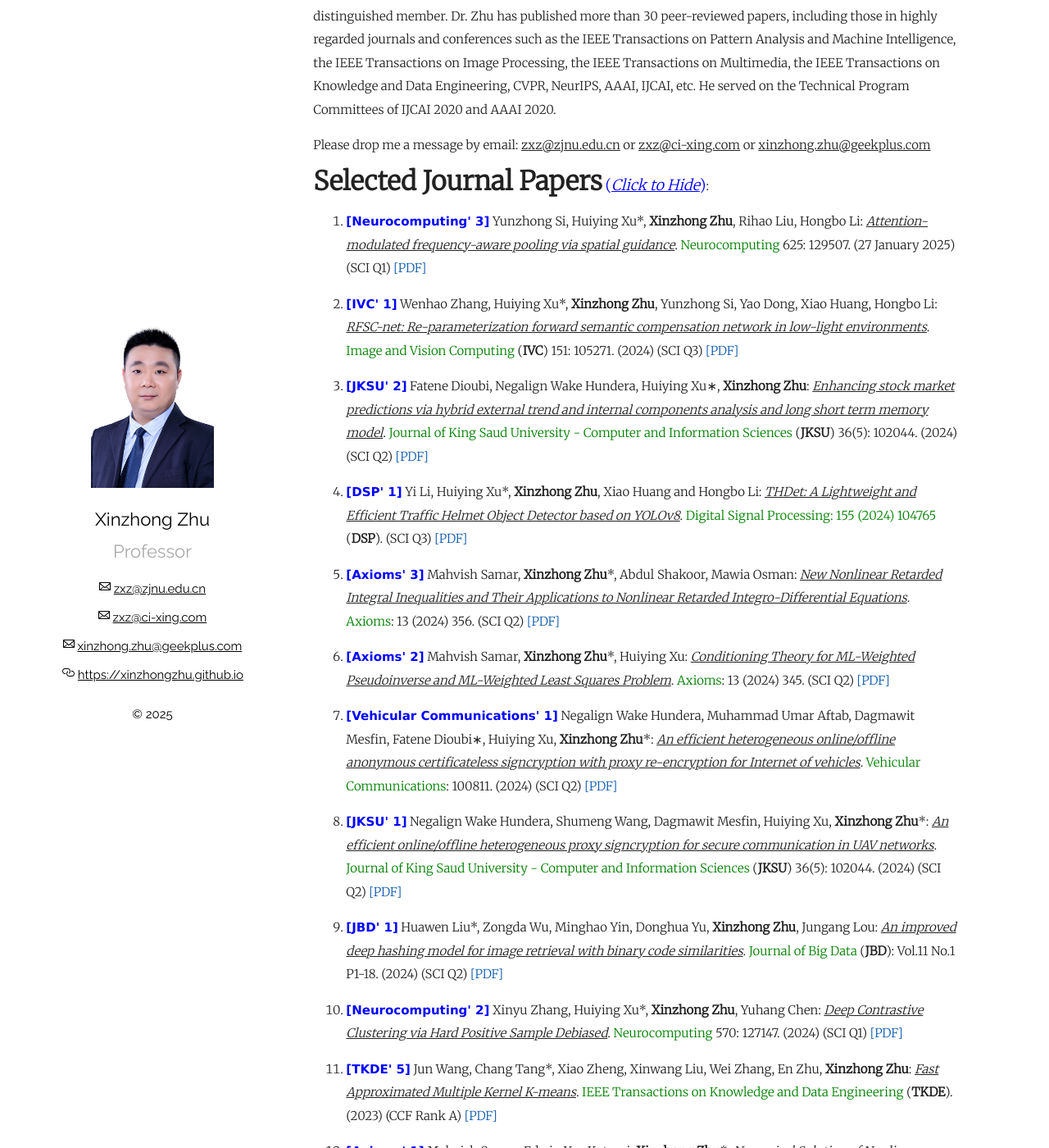
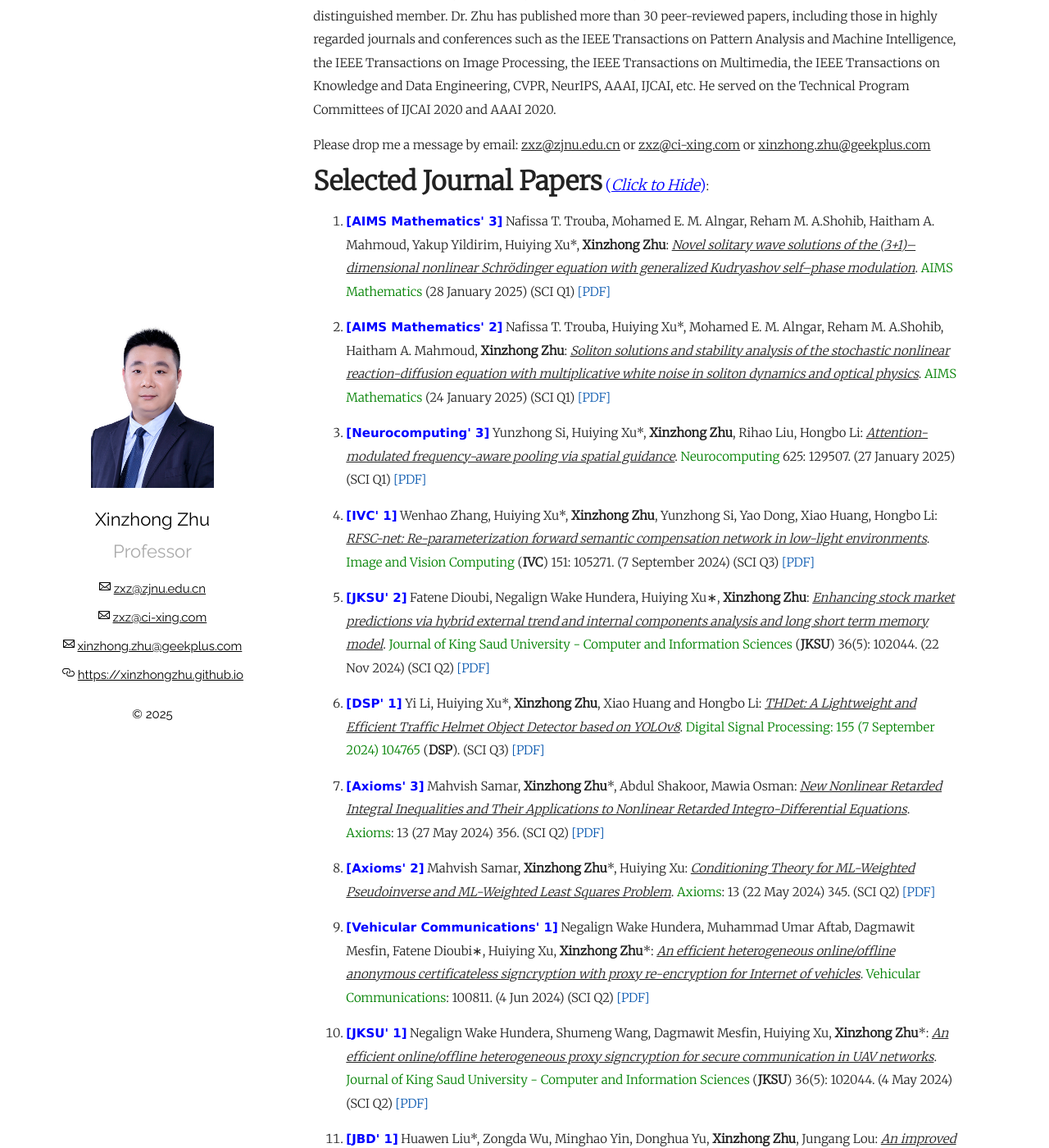
Before and after one commit to xinzhongzhu/xinzhongzhu.github.io, a Jekyll site: the page built from index.md, in a window 1280 px wide and 1400 px high, scrolled down 347 px. Shown: the whole window at 82% size. Built offline with Jekyll 4.4.1, drawn with Linux system fonts in a browser that asks for light colours; some of the changed text lies outside the part shown.

Commit message:
Update index.md

```diff
--- a/index.md
+++ b/index.md
@@ -16,40 +16,45 @@ Please drop me a message by email: <u>zxz@zjnu.edu.cn</u> or <u>zxz@ci-xing.com<
   <p>
   <ol>
 
+ <p style="margin-top: 8px;"><li><font face="verdana" color="blue"><b>[AIMS Mathematics' 3]</b></font> Nafissa T. Trouba, Mohamed E. M. Alngar, Reham M. A.Shohib, Haitham A. Mahmoud, Yakup Yildirim, Huiying Xu*, <b>Xinzhong Zhu</b>: <i><u>Novel solitary wave solutions of the (3+1)–dimensional nonlinear Schrödinger equation with generalized Kudryashov self–phase modulation</u></i>. <font color="green">AIMS Mathematics</font>  (28 January 2025) (SCI Q1) <a href = "https://xinzhongzhu.github.io/document/10.3934_math.2025202.pdf">[PDF]</a></li></p>
+
+ <p style="margin-top: 8px;"><li><font face="verdana" color="blue"><b>[AIMS Mathematics' 2]</b></font> Nafissa T. Trouba, Huiying Xu*, Mohamed E. M. Alngar, Reham M. A.Shohib, Haitham A. Mahmoud, <b>Xinzhong Zhu</b>: <i><u>Soliton solutions and stability analysis of the stochastic nonlinear reaction-diffusion equation with multiplicative white noise in soliton dynamics and optical physics</u></i>. <font color="green">AIMS Mathematics</font>  (24 January 2025) (SCI Q1) <a href = "https://xinzhongzhu.github.io/document/10.3934_math.2025086.pdf">[PDF]</a></li></p>
+
+
  <p style="margin-top: 8px;"><li><font face="verdana" color="blue"><b>[Neurocomputing' 3]</b></font> Yunzhong Si, Huiying Xu*, <b>Xinzhong Zhu</b>, Rihao Liu, Hongbo Li: <i><u>Attention-modulated frequency-aware pooling via spatial guidance</u></i>. <font color="green">Neurocomputing</font> 625: 129507. (27 January 2025) (SCI Q1) <a href = "https://xinzhongzhu.github.io/document/Attention-modulated frequency-aware pooling via spatial guidance.pdf">[PDF]</a></li></p>
 
- <p style="margin-top: 8px;"><li><font face="verdana" color="blue"><b>[IVC' 1]</b></font> Wenhao Zhang, Huiying Xu*, <b>Xinzhong Zhu</b>, Yunzhong Si, Yao Dong, Xiao Huang, Hongbo Li: <i><u>RFSC-net: Re-parameterization forward semantic compensation network in low-light environments</u></i>. <font color="green">Image and Vision Computing</font> (<b>IVC</b>) 151: 105271. (2024) (SCI Q3) <a href = "https://xinzhongzhu.github.io/document/RFSC-net Re-parameterization forward semantic compensation network in low-light environments.pdf">[PDF]</a></li></p>
+ <p style="margin-top: 8px;"><li><font face="verdana" color="blue"><b>[IVC' 1]</b></font> Wenhao Zhang, Huiying Xu*, <b>Xinzhong Zhu</b>, Yunzhong Si, Yao Dong, Xiao Huang, Hongbo Li: <i><u>RFSC-net: Re-parameterization forward semantic compensation network in low-light environments</u></i>. <font color="green">Image and Vision Computing</font> (<b>IVC</b>) 151: 105271. (7 September 2024) (SCI Q3) <a href = "https://xinzhongzhu.github.io/document/RFSC-net Re-parameterization forward semantic compensation network in low-light environments.pdf">[PDF]</a></li></p>
 
 
- <p style="margin-top: 8px;"><li><font face="verdana" color="blue"><b>[JKSU' 2]</b></font> Fatene Dioubi, Negalign Wake Hundera, Huiying Xu∗, <b>Xinzhong Zhu</b>: <i><u>Enhancing stock market predictions via hybrid external trend and internal components analysis and long short term memory model</u></i>. <font color="green">Journal of King Saud University - Computer and Information Sciences</font> (<b>JKSU</b>) 36(5): 102044. (2024) (SCI Q2) <a href = "https://xinzhongzhu.github.io/document/1-s2.0-S1319157824003410-main.pdf">[PDF]</a></li></p>
+ <p style="margin-top: 8px;"><li><font face="verdana" color="blue"><b>[JKSU' 2]</b></font> Fatene Dioubi, Negalign Wake Hundera, Huiying Xu∗, <b>Xinzhong Zhu</b>: <i><u>Enhancing stock market predictions via hybrid external trend and internal components analysis and long short term memory model</u></i>. <font color="green">Journal of King Saud University - Computer and Information Sciences</font> (<b>JKSU</b>) 36(5): 102044. (22 Nov 2024) (SCI Q2) <a href = "https://xinzhongzhu.github.io/document/1-s2.0-S1319157824003410-main.pdf">[PDF]</a></li></p>
 
- <p style="margin-top: 8px;"><li><font face="verdana" color="blue"><b>[DSP' 1]</b></font> Yi Li, Huiying Xu*, <b>Xinzhong Zhu</b>, Xiao Huang and Hongbo Li: <i><u>THDet: A Lightweight and Efficient Traffic Helmet Object Detector based on YOLOv8</u></i>. <font color="green">Digital Signal Processing: 155 (2024) 104765</font> (<b>DSP</b>). (SCI Q3) <a href = "https://huiyingxu-zj.github.io/document/2024_9_15.pdf">[PDF]</a></li></p>
+ <p style="margin-top: 8px;"><li><font face="verdana" color="blue"><b>[DSP' 1]</b></font> Yi Li, Huiying Xu*, <b>Xinzhong Zhu</b>, Xiao Huang and Hongbo Li: <i><u>THDet: A Lightweight and Efficient Traffic Helmet Object Detector based on YOLOv8</u></i>. <font color="green">Digital Signal Processing: 155 (7 September 2024) 104765</font> (<b>DSP</b>). (SCI Q3) <a href = "https://huiyingxu-zj.github.io/document/2024_9_15.pdf">[PDF]</a></li></p>
 
 
- <p style="margin-top: 8px;"><li><font face="verdana" color="blue"><b>[Axioms' 3]</b></font> Mahvish Samar, <b>Xinzhong Zhu</b>*, Abdul Shakoor, Mawia Osman: <i><u>New Nonlinear Retarded Integral Inequalities and Their Applications to Nonlinear Retarded Integro-Differential Equations</u></i>. <font color="green">Axioms</font>: 13 (2024) 356. (SCI Q2) <a href = "https://xinzhongzhu.github.io/document/6-New%20Nonlinear%20Retarded%20Integral%20Inequalities%20and%20Their%20Applications%20to%20Nonlinear%20Retarded%20Integro-Differential%20Equations.pdf">[PDF]</a></li></p>
+ <p style="margin-top: 8px;"><li><font face="verdana" color="blue"><b>[Axioms' 3]</b></font> Mahvish Samar, <b>Xinzhong Zhu</b>*, Abdul Shakoor, Mawia Osman: <i><u>New Nonlinear Retarded Integral Inequalities and Their Applications to Nonlinear Retarded Integro-Differential Equations</u></i>. <font color="green">Axioms</font>: 13 (27 May 2024) 356. (SCI Q2) <a href = "https://xinzhongzhu.github.io/document/6-New%20Nonlinear%20Retarded%20Integral%20Inequalities%20and%20Their%20Applications%20to%20Nonlinear%20Retarded%20Integro-Differential%20Equations.pdf">[PDF]</a></li></p>
 
- <p style="margin-top: 8px;"><li><font face="verdana" color="blue"><b>[Axioms' 2]</b></font> Mahvish Samar, <b>Xinzhong Zhu</b>*, Huiying Xu: <i><u>Conditioning Theory for ML-Weighted Pseudoinverse and ML-Weighted Least Squares Problem</u></i>. <font color="green">Axioms</font>: 13 (2024) 345. (SCI Q2) <a href = "https://xinzhongzhu.github.io/document/5-Conditioning%20Theory%20for%20ML-Weighted.pdf">[PDF]</a></li></p>
+ <p style="margin-top: 8px;"><li><font face="verdana" color="blue"><b>[Axioms' 2]</b></font> Mahvish Samar, <b>Xinzhong Zhu</b>*, Huiying Xu: <i><u>Conditioning Theory for ML-Weighted Pseudoinverse and ML-Weighted Least Squares Problem</u></i>. <font color="green">Axioms</font>: 13 (22 May 2024) 345. (SCI Q2) <a href = "https://xinzhongzhu.github.io/document/5-Conditioning%20Theory%20for%20ML-Weighted.pdf">[PDF]</a></li></p>
 
 
 
-  <p style="margin-top: 8px;"><li><font face="verdana" color="blue"><b>[Vehicular Communications' 1]</b></font> Negalign Wake Hundera, Muhammad Umar Aftab, Dagmawit Mesfin, Fatene Dioubi∗, Huiying Xu, <b>Xinzhong Zhu</b>*: <i><u>An efficient heterogeneous online/offline anonymous certificateless signcryption with proxy re-encryption for Internet of vehicles</u></i>. <font color="green">Vehicular Communications</font>: 100811. (2024) (SCI Q2) <a href = "https://xinzhongzhu.github.io/document/1-s2.0-S221420962400086X-main.pdf">[PDF]</a></li></p>
+  <p style="margin-top: 8px;"><li><font face="verdana" color="blue"><b>[Vehicular Communications' 1]</b></font> Negalign Wake Hundera, Muhammad Umar Aftab, Dagmawit Mesfin, Fatene Dioubi∗, Huiying Xu, <b>Xinzhong Zhu</b>*: <i><u>An efficient heterogeneous online/offline anonymous certificateless signcryption with proxy re-encryption for Internet of vehicles</u></i>. <font color="green">Vehicular Communications</font>: 100811. (4 Jun 2024) (SCI Q2) <a href = "https://xinzhongzhu.github.io/document/1-s2.0-S221420962400086X-main.pdf">[PDF]</a></li></p>
 
- <p style="margin-top: 8px;"><li><font face="verdana" color="blue"><b>[JKSU' 1]</b></font> Negalign Wake Hundera, Shumeng Wang, Dagmawit Mesfin, Huiying Xu, <b>Xinzhong Zhu</b>*: <i><u>An efficient online/offline heterogeneous proxy signcryption for secure communication in UAV networks</u></i>. <font color="green">Journal of King Saud University - Computer and Information Sciences</font> (<b>JKSU</b>) 36(5): 102044. (2024) (SCI Q2) <a href = "https://xinzhongzhu.github.io/document/1-s2.0-S1319157824001332-main.pdf">[PDF]</a></li></p>
+ <p style="margin-top: 8px;"><li><font face="verdana" color="blue"><b>[JKSU' 1]</b></font> Negalign Wake Hundera, Shumeng Wang, Dagmawit Mesfin, Huiying Xu, <b>Xinzhong Zhu</b>*: <i><u>An efficient online/offline heterogeneous proxy signcryption for secure communication in UAV networks</u></i>. <font color="green">Journal of King Saud University - Computer and Information Sciences</font> (<b>JKSU</b>) 36(5): 102044. (4 May 2024) (SCI Q2) <a href = "https://xinzhongzhu.github.io/document/1-s2.0-S1319157824001332-main.pdf">[PDF]</a></li></p>
 
 
- <p style="margin-top: 8px;"><li><font face="verdana" color="blue"><b>[JBD' 1]</b></font> Huawen Liu*, Zongda Wu, Minghao Yin, Donghua Yu, <b>Xinzhong Zhu</b>, Jungang Lou: <i><u>An improved deep hashing model for image retrieval with binary code similarities</u></i>. <font color="green">Journal of Big Data </font> (<b>JBD</b>): Vol.11 No.1 P1-18. (2024) (SCI Q2) <a href = "https://xinzhongzhu.github.io/document/s40537-024-00919-4.pdf">[PDF]</a></li></p>
+ <p style="margin-top: 8px;"><li><font face="verdana" color="blue"><b>[JBD' 1]</b></font> Huawen Liu*, Zongda Wu, Minghao Yin, Donghua Yu, <b>Xinzhong Zhu</b>, Jungang Lou: <i><u>An improved deep hashing model for image retrieval with binary code similarities</u></i>. <font color="green">Journal of Big Data </font> (<b>JBD</b>): Vol.11 No.1 P1-18. (18 Apr 2024) (SCI Q2) <a href = "https://xinzhongzhu.github.io/document/s40537-024-00919-4.pdf">[PDF]</a></li></p>
 
 
- <p style="margin-top: 8px;"><li><font face="verdana" color="blue"><b>[Neurocomputing' 2]</b></font> Xinyu Zhang, Huiying Xu*, <b>Xinzhong Zhu</b>, Yuhang Chen: <i><u>Deep Contrastive Clustering via Hard Positive Sample Debiased</u></i>. <font color="green">Neurocomputing</font> 570: 127147. (2024) (SCI Q1) <a href = "https://xinzhongzhu.github.io/document/%5BNeuroComputing%5D%20Deep%20Contrastive%20Clustering%20via%20Hard%20positive%20sample%20Debiased.pdf">[PDF]</a></li></p>
+ <p style="margin-top: 8px;"><li><font face="verdana" color="blue"><b>[Neurocomputing' 2]</b></font> Xinyu Zhang, Huiying Xu*, <b>Xinzhong Zhu</b>, Yuhang Chen: <i><u>Deep Contrastive Clustering via Hard Positive Sample Debiased</u></i>. <font color="green">Neurocomputing</font> 570: 127147. (18 December 2023) (SCI Q1) <a href = "https://xinzhongzhu.github.io/document/%5BNeuroComputing%5D%20Deep%20Contrastive%20Clustering%20via%20Hard%20positive%20sample%20Debiased.pdf">[PDF]</a></li></p>
 
-  <p style="margin-top: 8px;"><li><font face="verdana" color="blue"><b>[TKDE' 5]</b></font> Jun Wang, Chang Tang*, Xiao Zheng, Xinwang Liu, Wei Zhang, En Zhu, <b>Xinzhong Zhu</b>: <i><u>Fast Approximated Multiple Kernel K-means</u></i>. <font color="green">IEEE Transactions on Knowledge and Data Engineering </font> (<b>TKDE</b>). (2023) (CCF Rank A) <a href = "https://xinzhongzhu.github.io/document/Fast_Approximated_Multiple_Kernel_K-means.pdf">[PDF]</a></li></p>
+  <p style="margin-top: 8px;"><li><font face="verdana" color="blue"><b>[TKDE' 5]</b></font> Jun Wang, Chang Tang*, Xiao Zheng, Xinwang Liu, Wei Zhang, En Zhu, <b>Xinzhong Zhu</b>: <i><u>Fast Approximated Multiple Kernel K-means</u></i>. <font color="green">IEEE Transactions on Knowledge and Data Engineering </font> (<b>TKDE</b>). (13 Dec 2023) (CCF Rank A) <a href = "https://xinzhongzhu.github.io/document/Fast_Approximated_Multiple_Kernel_K-means.pdf">[PDF]</a></li></p>
 
-  <p style="margin-top: 8px;"><li><font face="verdana" color="blue"><b>[Axioms' 1]</b></font> Mahvish Samar, Edwin Yao Kutorzi, <b>Xinzhong Zhu</b>*: <i><u>Numerical Solution of Nonlinear Backward Stochastic Volterra Integral Equations</u></i>. <font color="green">Axioms</font>: 12(9) (2023), 888. (2023) (SCI Q2) <a href = "https://xinzhongzhu.github.io/document/2-Numerical%20Solution%20of%20Nonlinear%20Backward%20Stochastic%20Volterra%20Integral%20Equations.pdf">[PDF]</a></li></p>
+  <p style="margin-top: 8px;"><li><font face="verdana" color="blue"><b>[Axioms' 1]</b></font> Mahvish Samar, Edwin Yao Kutorzi, <b>Xinzhong Zhu</b>*: <i><u>Numerical Solution of Nonlinear Backward Stochastic Volterra Integral Equations</u></i>. <font color="green">Axioms</font>: 12(9) (2023), 888. (18 Sep 2023) (SCI Q2) <a href = "https://xinzhongzhu.github.io/document/2-Numerical%20Solution%20of%20Nonlinear%20Backward%20Stochastic%20Volterra%20Integral%20Equations.pdf">[PDF]</a></li></p>
 
-   <p style="margin-top: 8px;"><li><font face="verdana" color="blue"><b>[Information Fusion' 1]</b></font> Miaomiao Li, Yi Zhang, Suyuan Liu, Zhe Liu*, <b>Xinzhong Zhu</b>*: <i><u>Simple Multiple Kernel k-Means with Kernel Weight Regularization</u></i>. <font color="green">Information Fusion</font> 100: 101902. (2023) (SCI Q1) <a href = "https://xinzhongzhu.github.io/document/%5BInformation%20Fusion%5D%20Simple%20multiple%20kernel%20k-means%20with%20kernel%20weight%20regularization.pdf">[PDF]</a></li></p>
+   <p style="margin-top: 8px;"><li><font face="verdana" color="blue"><b>[Information Fusion' 1]</b></font> Miaomiao Li, Yi Zhang, Suyuan Liu, Zhe Liu*, <b>Xinzhong Zhu</b>*: <i><u>Simple Multiple Kernel k-Means with Kernel Weight Regularization</u></i>. <font color="green">Information Fusion</font> 100: 101902. (18 September 2023) (SCI Q1) <a href = "https://xinzhongzhu.github.io/document/%5BInformation%20Fusion%5D%20Simple%20multiple%20kernel%20k-means%20with%20kernel%20weight%20regularization.pdf">[PDF]</a></li></p>
 
 
- <p style="margin-top: 8px;"><li><font face="verdana" color="blue"><b>[Computational Intelligence and Neuroscience' 1]</b></font> Jiaji Qiu, Huiying Xu*, <b>Xinzhong Zhu</b>, and Michael Adjeisah: <i><u>Localized Simple Multiple Kernel K-Means Clustering with Matrix-Induced Regularization</u></i>. <font color="green">Computational Intelligence and Neuroscience</font> (2023) (SCI Q3) <a href = "https://xinzhongzhu.github.io/document/%5BComputational%20Intelligence%20and%20Neuroscience%5D%20Localized%20Simple%20Multiple%20Kernel%20K-Means%20Clustering%20with%20Matrix-Induced%20Regularization.pdf">[PDF]</a></li></p>
+ <p style="margin-top: 8px;"><li><font face="verdana" color="blue"><b>[Computational Intelligence and Neuroscience' 1]</b></font> Jiaji Qiu, Huiying Xu*, <b>Xinzhong Zhu</b>, and Michael Adjeisah: <i><u>Localized Simple Multiple Kernel K-Means Clustering with Matrix-Induced Regularization</u></i>. <font color="green">Computational Intelligence and Neuroscience</font> (17 March 2023) (SCI Q3) <a href = "https://xinzhongzhu.github.io/document/%5BComputational%20Intelligence%20and%20Neuroscience%5D%20Localized%20Simple%20Multiple%20Kernel%20K-Means%20Clustering%20with%20Matrix-Induced%20Regularization.pdf">[PDF]</a></li></p>
 
 
   <p style="margin-top: 8px;"><li><font face="verdana" color="blue"><b>[TCYB' 4]</b></font> Jun Wang, Chang Tang*, Xinwang Liu, Wei Zhang, Wanqing Li, <b>Xinzhong Zhu</b>, Lizhe Wang, Albert Y. Zomaya: <i><u>Region-Aware Hierarchical Latent Feature Representation Learning-Guided Clustering for Hyperspectral Band Selection</u></i>. <font color="green">IEEE Transactions on Cybernetics </font> (<b>TCYB</b>) (2022)  (CCF Rank B) <a href = "https://xinzhongzhu.github.io/document/2023_5_1.pdf">[PDF]</a> </li></p>
```
